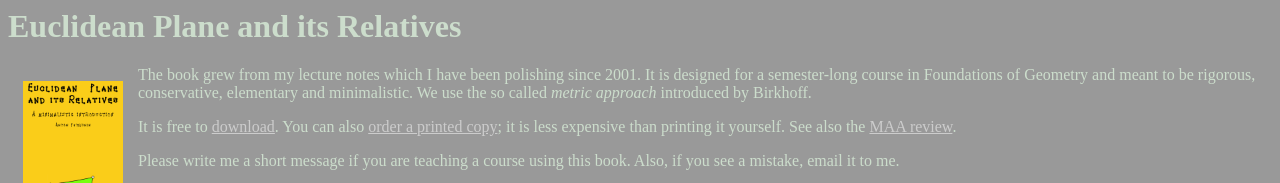
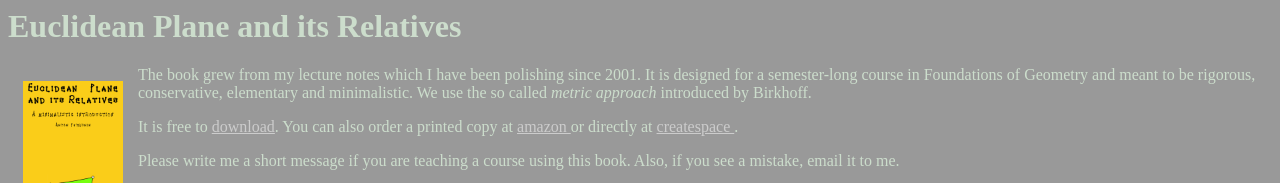
Before and after one commit to anton-petrunin/birkhoff, a plain HTML site: page index.html in a window 1280 px wide. Shown: the top 183 px of the page. Drawn offline with Linux system fonts and the light colour scheme.

Commit message:
Update index.html

```diff
--- a/index.html
+++ b/index.html
@@ -19,11 +19,12 @@ We use the so called <em>metric approach</em> introduced by Birkhoff.
 
 <p>
 It is free to <a  href="http://arxiv.org/abs/1302.1630"> download</a>.
-You can also <a  href="https://www.createspace.com/4122116"> order a printed copy</a>;
-it is less expensive than printing it yourself.
-See also the
-<a  href="http://www.maa.org/publications/maa-reviews/euclidean-plane-and-its-relatives">
-MAA review</a>.
+You can also order a printed copy
+at
+<a href="http://www.amazon.com/Euclidean-Plane-its-Relatives-minimalistic/dp/1481918478/" >amazon
+</a>
+or directly at
+<a  href="https://www.createspace.com/4122116"> createspace </a>.
 </p>
 <p>
 Please write me a short message if you are teaching a course using this book.
```
